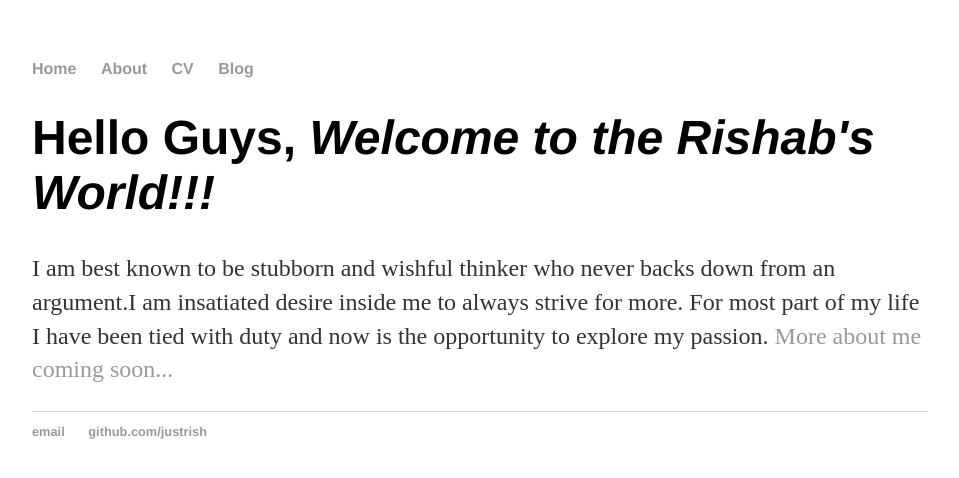
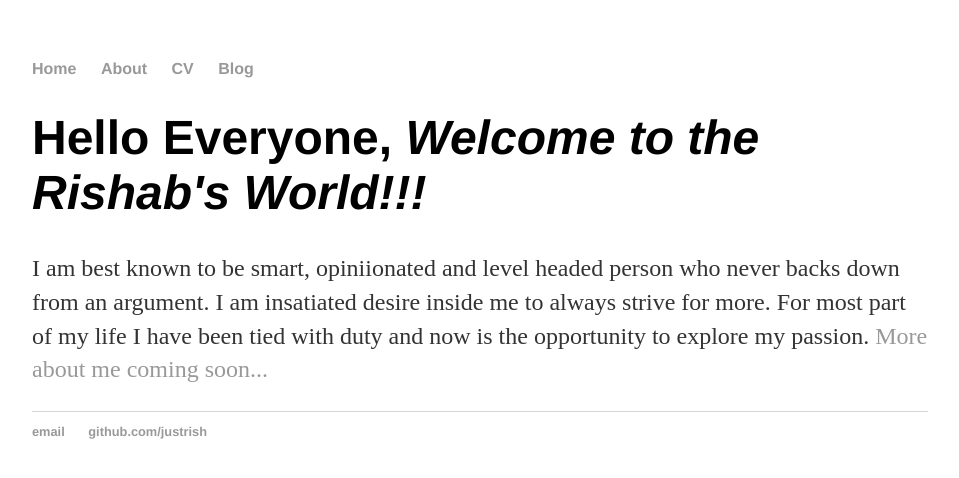
Before and after one commit to justrish/justrish.github.io, a Jekyll site: the page built from index.html, in a window 1280 px wide. Shown: the top 478 px of the page, without its empty margins (160-1119 px from the left). Built offline with Jekyll 4.4.1, drawn with Linux system fonts in a browser that asks for light colours.

Commit message:
Update index.html

```diff
--- a/index.html
+++ b/index.html
@@ -1,30 +1,11 @@
-<!DOCTYPE html>
-<html>
-	<head>
-		<title>Rishab Goel, A Dreamer and a Fighter</title>
-		<!-- link to main stylesheet -->
-		<link rel="stylesheet" type="text/css" href="/css/main.css">
-	</head>
-	<body>
-		<nav>
-    		<ul>
-        		<li><a href="/">Home</a></li>
-	        	<li><a href="/about">About</a></li>
-        		<li><a href="/cv">CV</a></li>
-        		<li><a href="/blog">Blog</a></li>
-    		</ul>
-		</nav>
-		<div class="container">
-    		<div class="blurb">
-			<h1>Hello Guys,<em> Welcome to the Rishab's World!!!</em></h1>
-				<p>I am best known to be stubborn and wishful thinker who never backs down from an argument.I am insatiated desire inside me to always strive for more.   For most part of my life I have been tied with duty and now is the opportunity to explore my passion. <a href="/about">More about me coming soon...</a></p>
+---
+layout : default
+title : Rishab Goel, A Dreamer and a Fighter
+---
+<div class="blurb">
+	<h1>Hello Everyone,<em> Welcome to the Rishab's World!!!</em></h1>
+	<p>I am best known to be smart, opiniionated and level headed person who never backs down from an argument.
+I am insatiated desire inside me to always strive for more.
+For most part of my life I have been tied with duty and now is the opportunity to explore my passion.
+<a href="/about">More about me coming soon...</a></p>
     		</div><!-- /.blurb -->
-		</div><!-- /.container -->
-		<footer>
-    		<ul>
-        		<li><a href="mailto:grishab118@gmail.com">email</a></li>
-        		<li><a href="https://github.com/justrish">github.com/justrish</a></li>
-			</ul>
-		</footer>
-	</body>
-</html>
```
